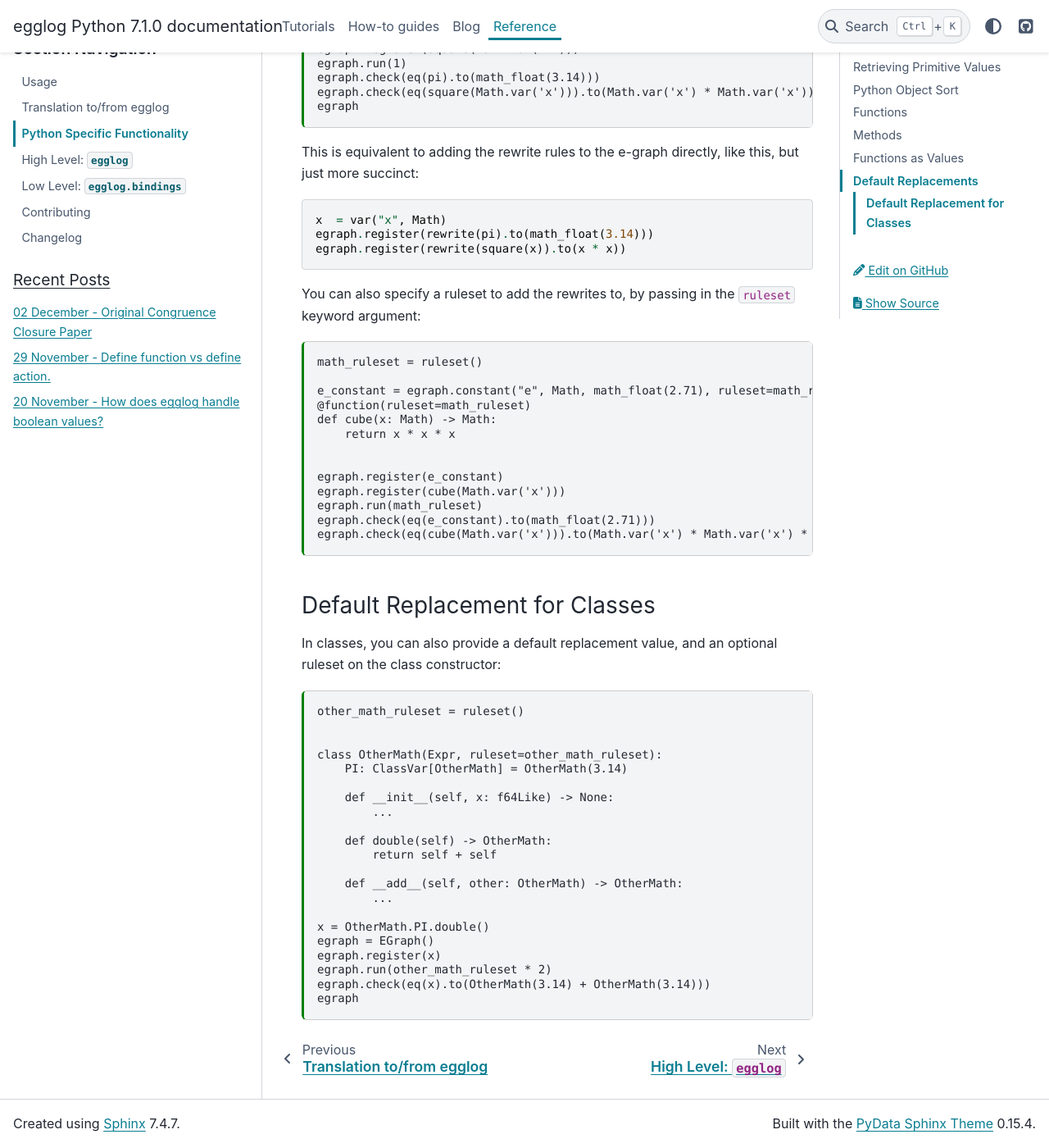
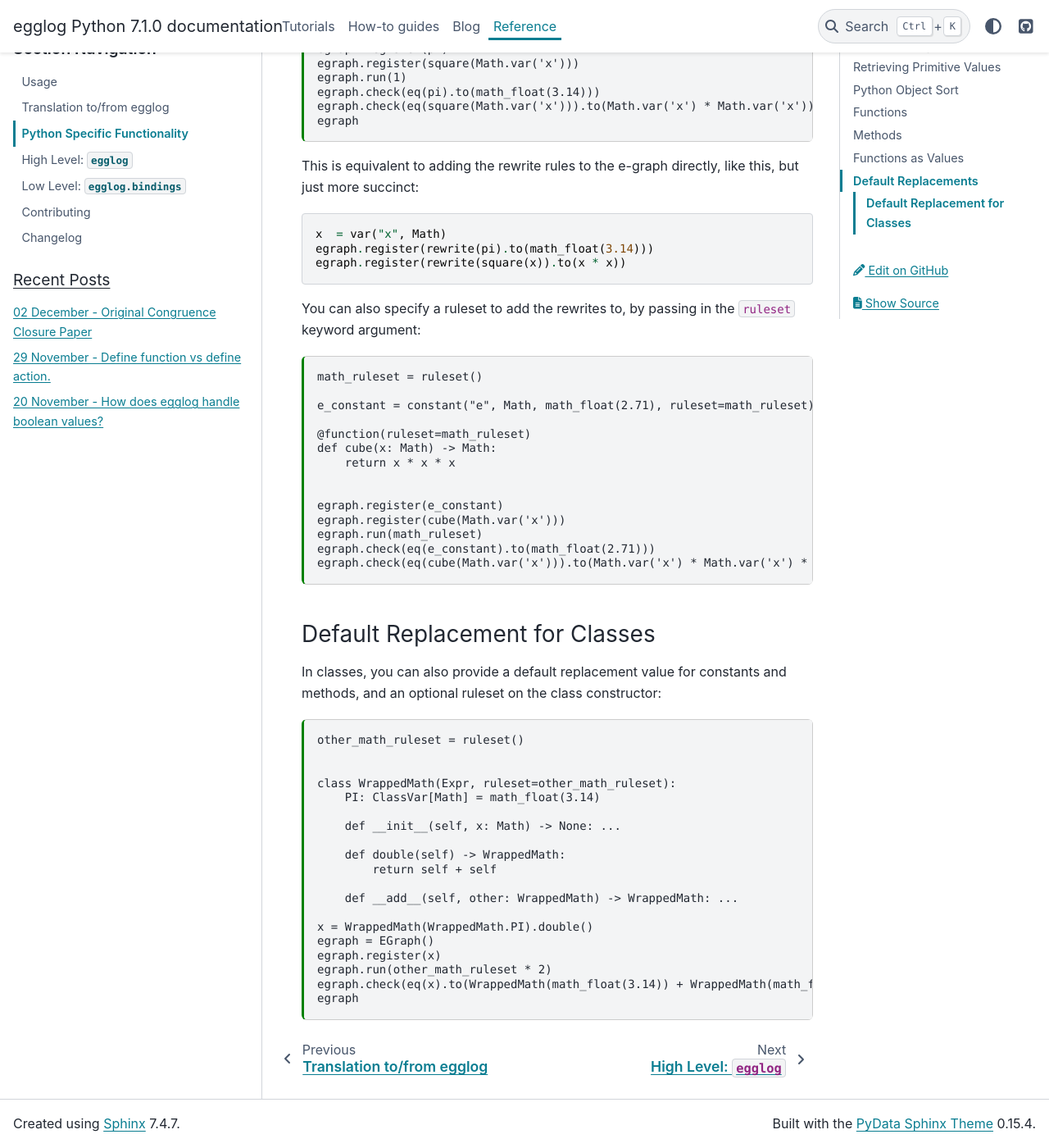
Before and after one commit to egraphs-good/egglog-python, a Sphinx documentation site: the page built from docs/reference/python-integration.md, in a window 1280 px wide and 1400 px high, scrolled down 11064 px. Shown: the whole window at 82% size. Built offline with Sphinx 7.4.7 and the PyData theme 0.15.4, drawn with Linux system fonts in a browser that asks for light colours; pages that are not in the unit, such as notebooks, are missing from menus; comment, search, counter and statistics services are not loaded; the version number is read from the project's files by our own code; some of the changed text lies outside the part shown.

Commit message:
Fix docs build and bug with default replacements

````diff
--- a/docs/reference/python-integration.md
+++ b/docs/reference/python-integration.md
@@ -135,6 +135,7 @@ class Math(Expr):
     def var(cls, name: StringLike) -> Math: ...
 
     def __add__(self, other: Math) -> Math: ...
+    def __mul__(self, other: Math) -> Math: ...
 
 converter(i64, Math, Math)
 converter(String, Math, Math.var)
@@ -485,28 +487,26 @@ egraph.check(eq(cube(Math.var('x'))).to(Math.var('x') * Math.var('x') * Math.var
 
 ### Default Replacement for Classes
 
-In classes, you can also provide a default replacement value, and an optional ruleset on the class constructor:
+In classes, you can also provide a default replacement value for constants and methods, and an optional ruleset on the class constructor:
 
 ```{code-cell} python
 other_math_ruleset = ruleset()
 
 
-class OtherMath(Expr, ruleset=other_math_ruleset):
-    PI: ClassVar[OtherMath] = OtherMath(3.14)
+class WrappedMath(Expr, ruleset=other_math_ruleset):
+    PI: ClassVar[Math] = math_float(3.14)
 
-    def __init__(self, x: f64Like) -> None:
-        ...
+    def __init__(self, x: Math) -> None: ...
 
-    def double(self) -> OtherMath:
+    def double(self) -> WrappedMath:
         return self + self
 
-    def __add__(self, other: OtherMath) -> OtherMath:
-        ...
+    def __add__(self, other: WrappedMath) -> WrappedMath: ...
 
-x = OtherMath.PI.double()
+x = WrappedMath(WrappedMath.PI).double()
 egraph = EGraph()
 egraph.register(x)
 egraph.run(other_math_ruleset * 2)
-egraph.check(eq(x).to(OtherMath(3.14) + OtherMath(3.14)))
+egraph.check(eq(x).to(WrappedMath(math_float(3.14)) + WrappedMath(math_float(3.14))))
 egraph
 ```
````
Also changed, not shown: other parts of docs/reference/python-integration.md (+3 -2 lines), 3 other files.
